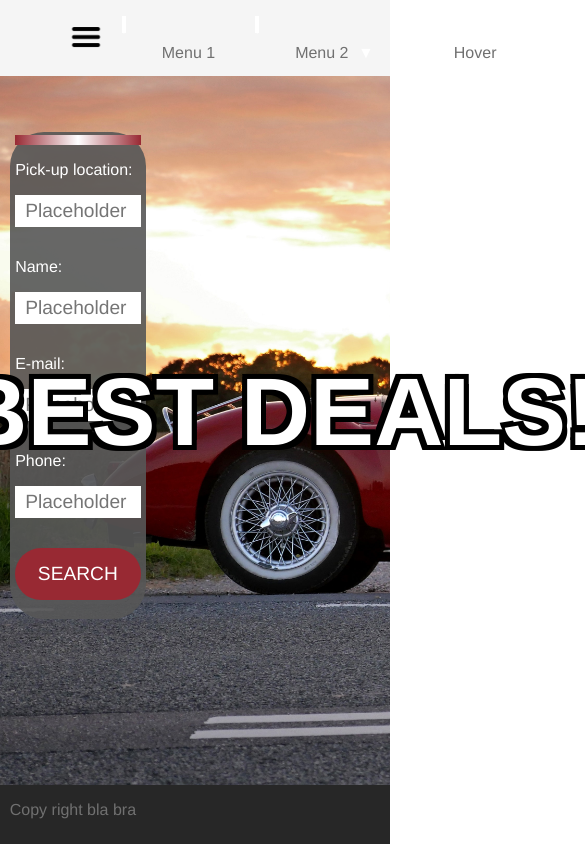
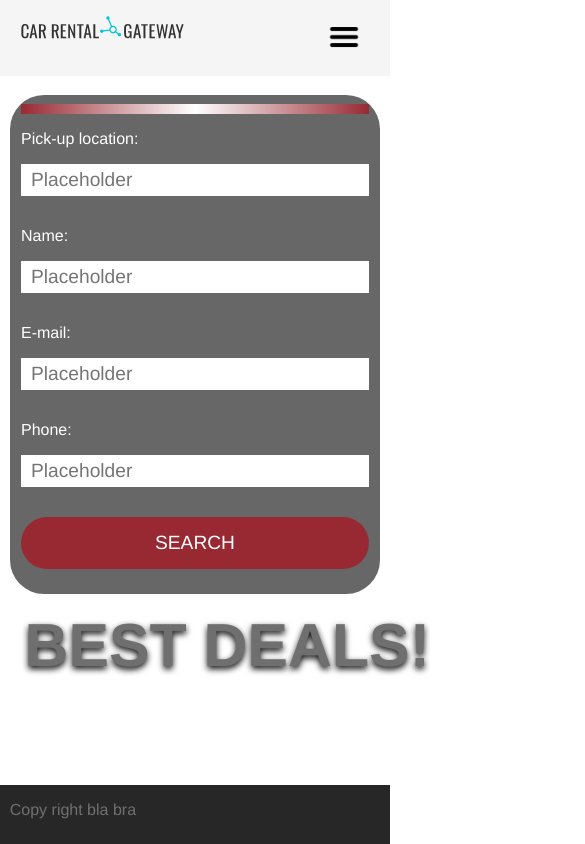
Before and after one commit to lanierc/crg-tech-test, a React (Create React App) app: page / in a window 390 px wide. Shown: the whole page, 585 px wide, since content can reach past the window. Built offline with nearby package versions, Linux system fonts and the light colour scheme.

Commit message:
responsive header and navbar finished

```diff
--- a/src/App.css
+++ b/src/App.css
@@ -296,7 +296,7 @@ h1 {
   position: relative;
 }
 
-.navbar .grid-container nav ul.main-menu > li:not(:first-child)::before {
+.navbar .grid-container nav ul.main-menu > li.menu-item::before {
   content: "|";
   width: 4px;
   height: 10px;
@@ -329,6 +329,10 @@ h1 {
   padding: 0;
   margin: 0;
   left: 0;
+}
+
+.navbar .mobile-menu-button {
+  display: none;
 }
 
 .navbar .mobile-menu-button img {
@@ -453,3 +457,190 @@ footer {
   background: #272727;
   color: #707070;
 }
+
+/* Media Queries for iPhone Plus */
+
+@media (max-width: 415px) {
+  header {
+    background: #fff;
+  }
+
+  header .grid-container {
+    width: 95%;
+    grid-template-rows: 2fr 0.5fr;
+    grid-template-columns: 1fr;
+    grid-gap: 0;
+  }
+
+  header .grid-container .searchbox {
+    margin-top: 1.2rem;
+  }
+
+  .container {
+    width: 95%;
+    margin: 0 auto;
+  }
+
+  h1 {
+    font-size: 3.8rem;
+    color: #6f6f6f;
+    text-shadow: 0px 3px 6px #0a0a0a;
+    margin-left: 4%;
+    top: 0;
+    left: 0;
+    transform: translate(0, 0);
+    white-space: nowrap;
+    margin-top: 1rem;
+  }
+
+  .navbar .grid-container {
+    display: grid;
+    grid-template-columns: 1fr 1fr;
+  }
+
+  .navbar .grid-container .logo img {
+    width: 100%;
+  }
+
+  .navbar .grid-container nav ul {
+    list-style-type: none;
+    display: flex;
+    flex-direction: row;
+    justify-content: flex-end;
+  }
+
+  .navbar .grid-container nav ul.main-menu > li:not(.mobile-menu-button) {
+    display: none;
+  }
+
+  .navbar .grid-container nav ul.main-menu > li.menu-item::before {
+    display: none;
+  }
+
+  .navbar .mobile-menu-button {
+    display: block;
+  }
+
+  .navbar .mobile-menu-button img {
+    width: 32px;
+  }
+
+  .navbar .grid-container nav ul.main-menu > li ul.sub-menu li > a span {
+    border-bottom: 4px solid #707070;
+  }
+
+  .navbar .grid-container nav ul.main-menu > li ul.sub-menu li > a:hover span {
+    border-bottom: 4px solid #333131;
+  }
+
+  .navbar .grid-container nav ul.main-menu li:hover ul.sub-menu {
+    display: block;
+  }
+
+  .mobile-menu-false {
+    display: none;
+  }
+
+  .mobile-menu-true {
+    display: block;
+    position: absolute;
+    right: 0;
+    top: 9vh;
+    height: 84vh;
+    width: 70%;
+    z-index: 5;
+    background: #e9e9e9;
+  }
+
+  .mobile-menu-list,
+  .mobile-menu-list ul {
+    list-style: none;
+  }
+
+  .mobile-menu-list > li {
+    width: 100%;
+    padding-bottom: 10px;
+    border-bottom: 5px solid #707070;
+  }
+
+  .mobile-menu-list li:hover {
+    border-bottom: 5px solid black;
+  }
+
+  .mobile-menu-list a {
+    text-decoration: none;
+    color: #707070;
+  }
+
+  .mobile-menu-list a {
+    text-decoration: none;
+    color: #707070;
+  }
+
+  .mobile-menu-list a:hover {
+    color: black;
+  }
+
+  /* Set a margin on the search results so that the last result displays past the footer */
+
+  main {
+    margin-bottom: 8vh;
+  }
+
+  .search-results {
+    width: 40%;
+    margin: 0 auto;
+  }
+
+  .result {
+    padding: 0 25px 20px;
+    border-radius: 34px;
+    border: 1px solid #707070;
+    margin-bottom: 20px;
+  }
+
+  .search-results .result-container {
+    display: grid;
+    grid-template-columns: 1fr 1.5fr;
+  }
+
+  .search-results .result-container .vehicle-image img {
+    width: 100%;
+  }
+
+  .search-results .result-container .book-vehicle {
+    position: relative;
+  }
+
+  .search-results .result-container .book-vehicle button {
+    position: absolute;
+    bottom: 0;
+    right: 0;
+    border: 0;
+    padding: 15px 20%;
+    border-radius: 36px;
+    background: #982933;
+    color: white;
+    text-transform: uppercase;
+  }
+
+  h3 {
+    color: #8e7f7f;
+  }
+
+  h3 span {
+    color: #000;
+    font-size: 2.9vh;
+  }
+
+  footer {
+    position: fixed;
+    height: 7vh;
+    bottom: 0;
+    left: 0;
+    /* Setting right to 0 as well to guarantee the container stretches to 100% width all the time */
+    right: 0;
+    background: #272727;
+    color: #707070;
+  }
+}
--- a/src/components/Navbar.js
+++ b/src/components/Navbar.js
@@ -35,12 +35,12 @@ class Navbar extends React.Component {
                     <img src={menu} alt="menu" />
                   </a>
                 </li>
-                <li>
+                <li className="first-menu-item">
                   <Link to="#">
                     <a>Menu 1</a>
                   </Link>
                 </li>
-                <li>
+                <li className="menu-item">
                   <Link to="#">
                     <a>
                       Menu 2 <span>▼</span>
@@ -70,7 +70,7 @@ class Navbar extends React.Component {
                     </li>
                   </ul>
                 </li>
-                <li>
+                <li className="menu-item">
                   <Link to="#">
                     <a>Hover</a>
                   </Link>
```
